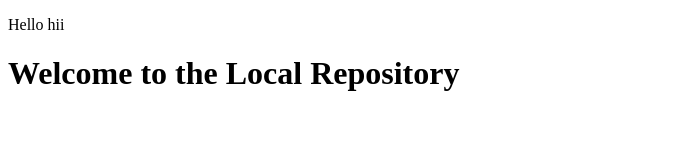
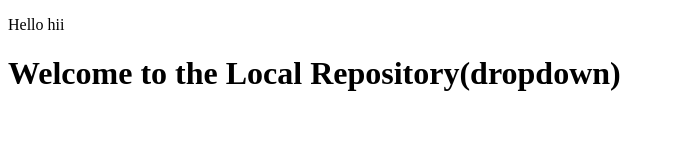
Before and after one commit to DivyModi07/localRepo, a plain HTML site: page localRepo/index.html in a window 1280 px wide. Shown: the whole page, without its empty margins (0-675 px from the left). Drawn offline with Linux system fonts and the light colour scheme.

```diff
--- a/localRepo/index.html
+++ b/localRepo/index.html
@@ -7,6 +7,6 @@
 </head>
 <body>
     <p>Hello hii</p>
-    <h1>Welcome to the Local Repository</h1>
+    <h1>Welcome to the Local Repository(dropdown)</h1>
 </body>
 </html>
```
